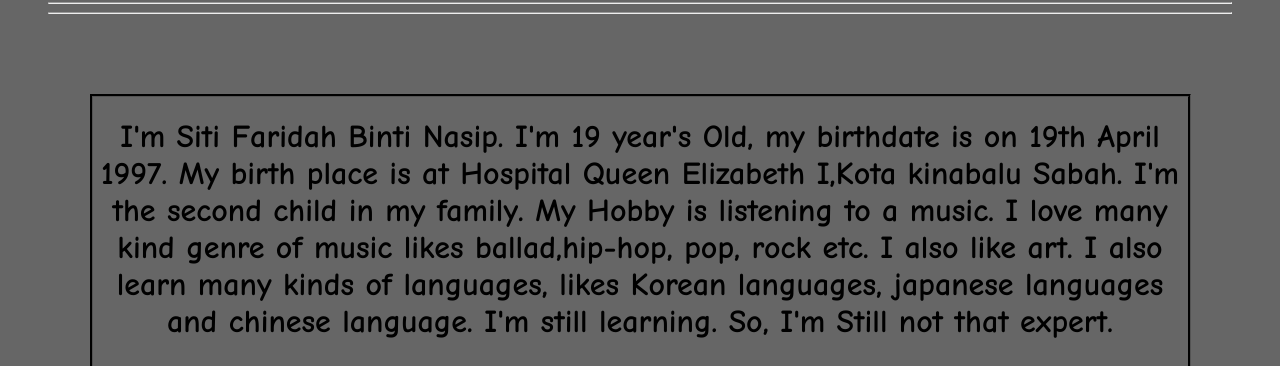
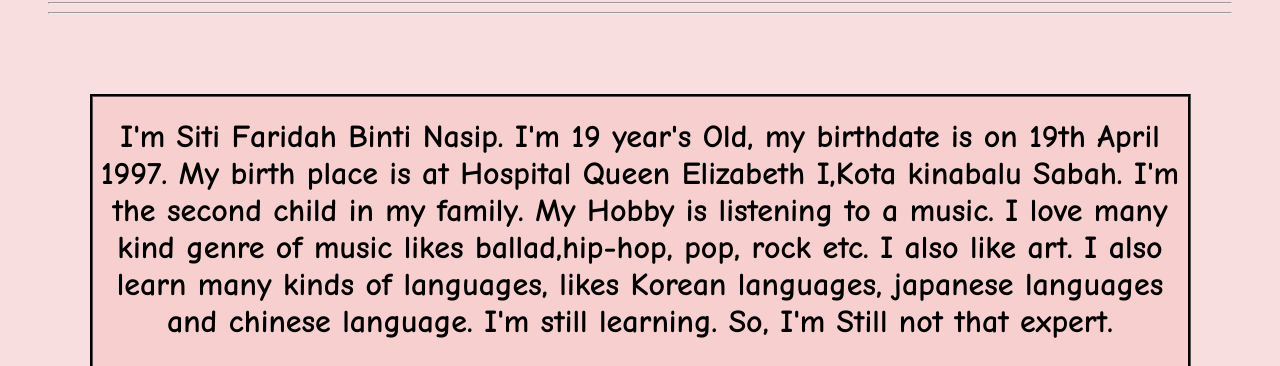
Before and after one commit to akshatkumar27/me.biography, a plain HTML site: page About me.html in a window 1280 px wide. Shown: the part 231-597 px from the top of the page. Drawn offline with Linux system fonts and the light colour scheme.

Commit message:
Update About me.html

```diff
--- a/About me.html
+++ b/About me.html
@@ -5,7 +5,7 @@
 <title>About Me</title>
 <style type="text/css">
 body {
-	background-color: #666;
+	background-color: rgb(248, 222, 222);
 	background-image: url(../IMAGES/change1.jpg);
 }
 body,td,th {
@@ -15,7 +15,7 @@ body,td,th {
 	height: 2120px;
 	width: 1095px;
 	border: medium groove #000;
-	background-color: #666;
+	background-color: rgb(247, 207, 207);
 }
 </style>
 </head>
```
